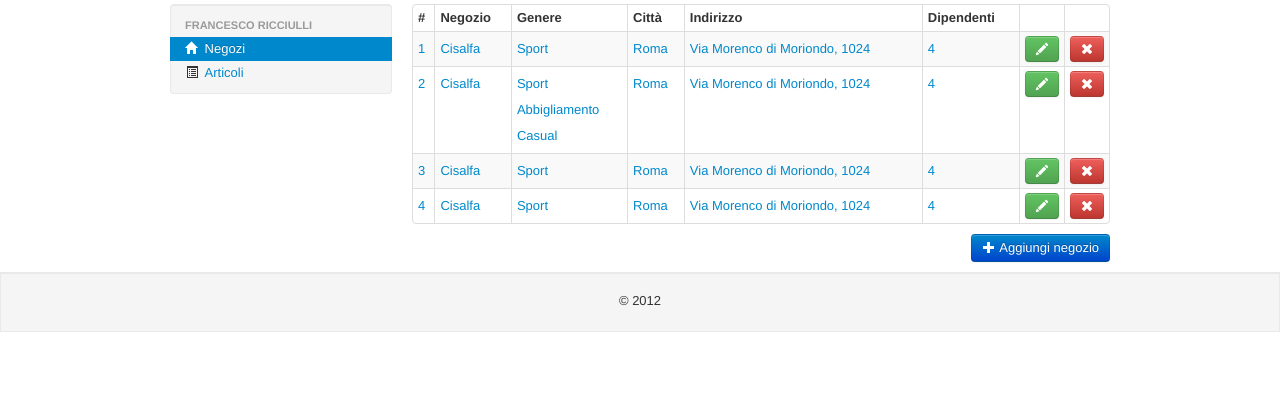
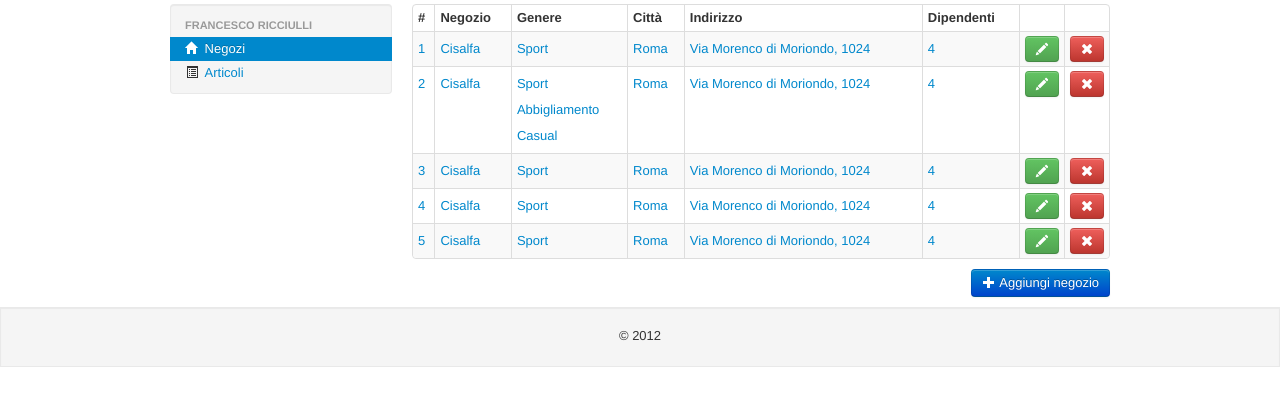
Before and after one commit to ishan82/Mercury, a PHP site: page /user.php in a window 1280 px wide. Shown: the part 118-524 px from the top of the page. Run offline with PHP 8.4, Linux system fonts and the light colour scheme; some libraries are stand-ins or nearby versions.

Commit message:
FR - Alpha V.0.1
Test release - Francesco Ricciulli

```diff
--- a/user.php
+++ b/user.php
@@ -113,6 +113,16 @@
             <td><a href="shop.php?q=1" class="btn btn-small btn-success"><i class="icon-pencil icon-white"></i></a></td>
             <td><a href="shop.php?q=1" class="btn btn-small btn-danger"><i class="icon-remove icon-white"></i></a></td>
           </tr>
+          <tr>
+          	<td><a href="shop.php?q=1">5</a></td>
+            <td><a href="shop.php?q=1">Cisalfa</a></td>
+            <td><a href="shop.php?q=1">Sport</a></td>
+            <td><a href="shop.php?q=1">Roma</a></td>
+            <td><a href="shop.php?q=1">Via Morenco di Moriondo, 1024</a></td>
+            <td><a href="shop.php?q=1">4</a></td>
+            <td><a href="shop.php?q=1" class="btn btn-small btn-success"><i class="icon-pencil icon-white"></i></a></td>
+            <td><a href="shop.php?q=1" class="btn btn-small btn-danger"><i class="icon-remove icon-white"></i></a></td>
+          </tr>
         </tbody>
 			</table>
       <a href="" class="btn btn-primary pull-right"><i class="icon-plus icon-white"></i>&nbsp;Aggiungi negozio</a>
```
